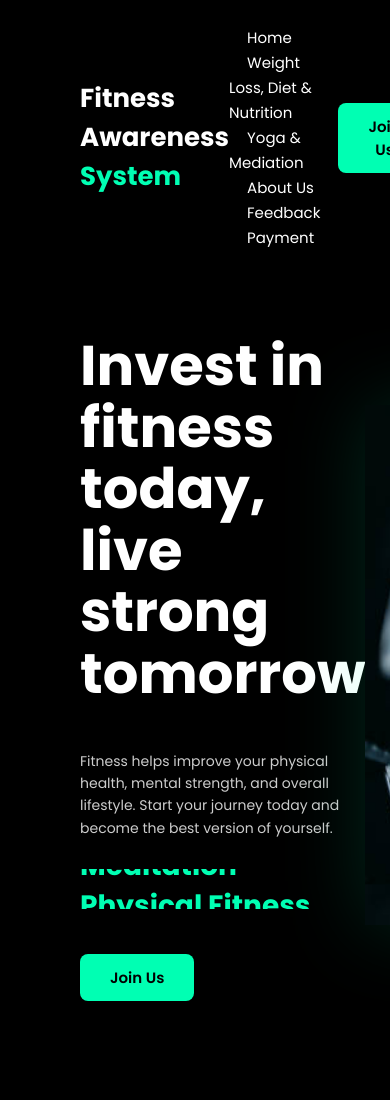
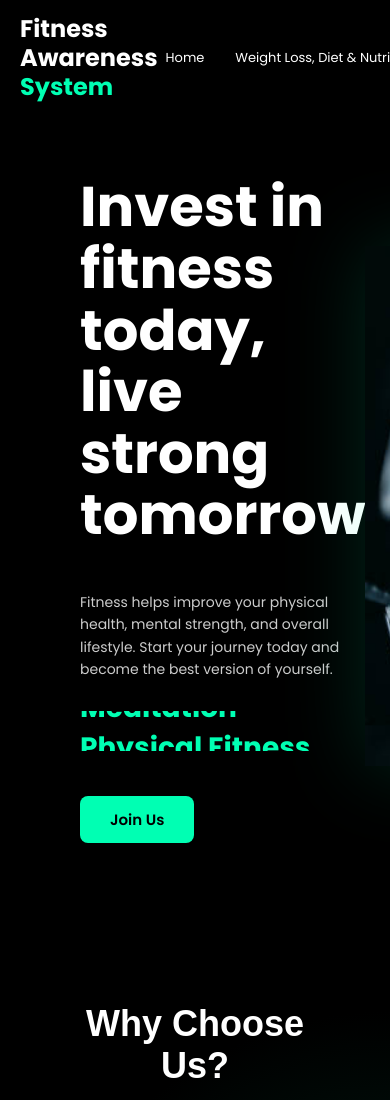
Before and after one commit to dhananjaypatel20/fitness-awareness-system, a plain HTML site: page index.html in a window 390 px wide. Shown: the top 1100 px of the page. Drawn offline with Linux system fonts and the light colour scheme.

Commit message:
Refactor CSS styles for improved layout and responsiveness
Updated CSS styles for various sections including navbar, hero, feedback, and responsive design.

```diff
--- a/vs.css
+++ b/vs.css
@@ -10,7 +10,7 @@ body {
     color: #fff;
 }
 
-/* NAVBAR */
+/* NAVBAR
 .navbar {
     display: flex;
     align-items: center;
@@ -45,7 +45,82 @@ nav a:hover {
     padding: 8px 20px;
     border-radius: 8px;
     cursor: pointer;
+} */
+
+
+
+
+/* NAVBAR */
+.navbar {
+    display: flex;
+    align-items: center;
+    justify-content: space-between;
+    padding: 20px 60px;
+    flex-wrap: nowrap;        /* prevent wrapping */
+    overflow-x: auto;         /* scroll if needed */
 }
+
+/* LOGO */
+.logo {
+    font-size: 24px;
+    font-weight: 700;
+    line-height: 1.2;
+}
+
+.logo span {
+    color: #00ffb3;
+}
+
+/* NAV LINKS */
+nav {
+    display: flex;
+    align-items: center;
+    gap: 15px;
+    white-space: nowrap;      /* keep links in one line */
+}
+
+nav a {
+    color: #fff;
+    text-decoration: none;
+    font-size: 14px;
+    margin: 0 8px;
+    transition: 0.3s;
+}
+
+nav a:hover {
+    color: #00ffb3;
+}
+
+/* BUTTON */
+.nav-btn {
+    background: transparent;
+    border: 2px solid #00ffb3;
+    color: #00ffb3;
+    padding: 8px 18px;
+    border-radius: 8px;
+    cursor: pointer;
+    white-space: nowrap;
+}
+
+/* RESPONSIVE */
+@media (max-width: 900px) {
+    .navbar {
+        padding: 15px 20px;
+    }
+
+    nav a {
+        font-size: 13px;
+    }
+
+    .nav-btn {
+        padding: 6px 12px;
+        font-size: 12px;
+    }
+}
+
+
+
+
 
 /* HERO */
 .home {
@@ -753,9 +828,12 @@ h2 {
     }
 
     .wl-section {
-        padding: 30px 20px;MM
+        padding: 30px 20px;
     }
 }
+
+
+/* Feedbak pages */
 
 /* SECTION */
 .feedback-page {
```
